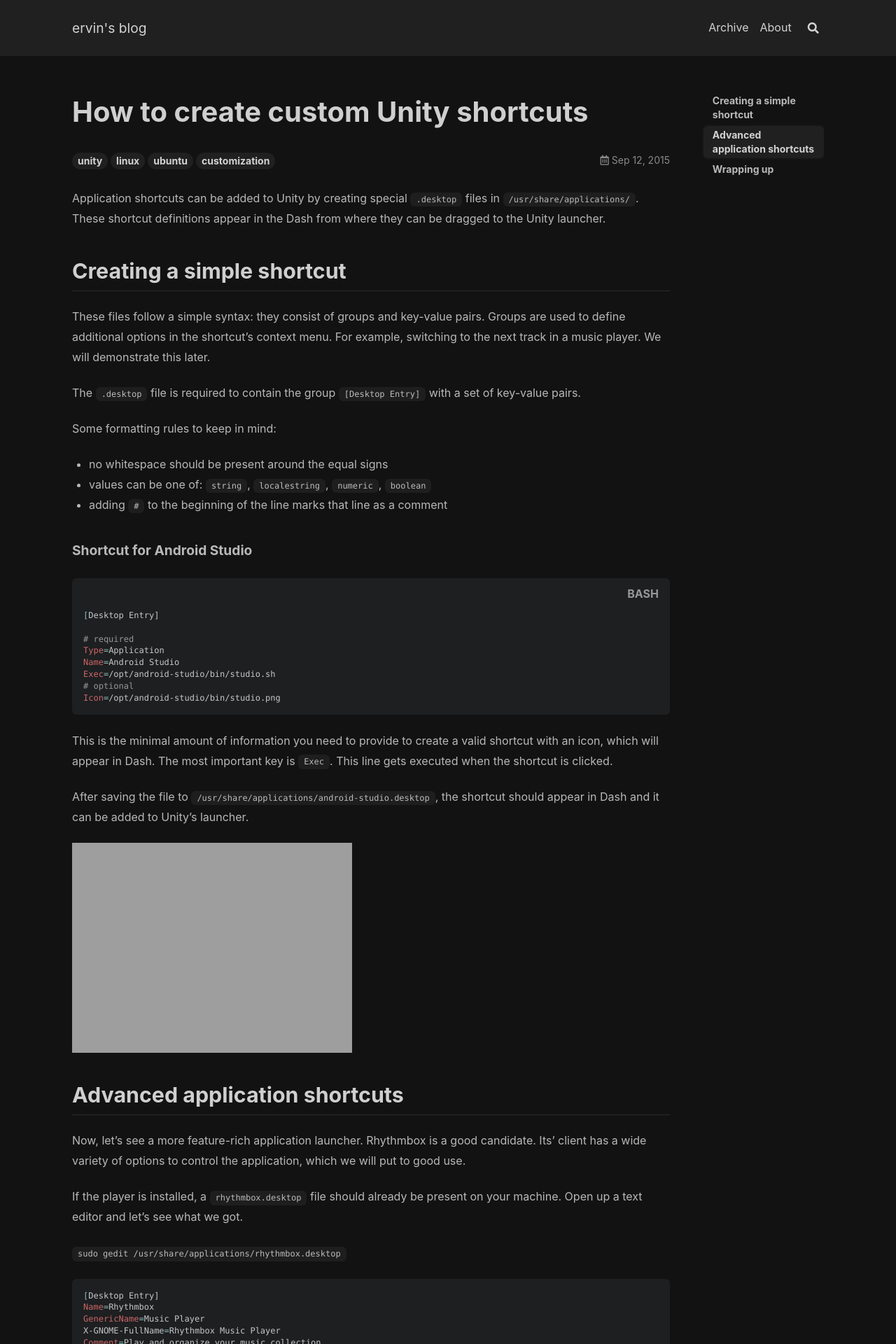
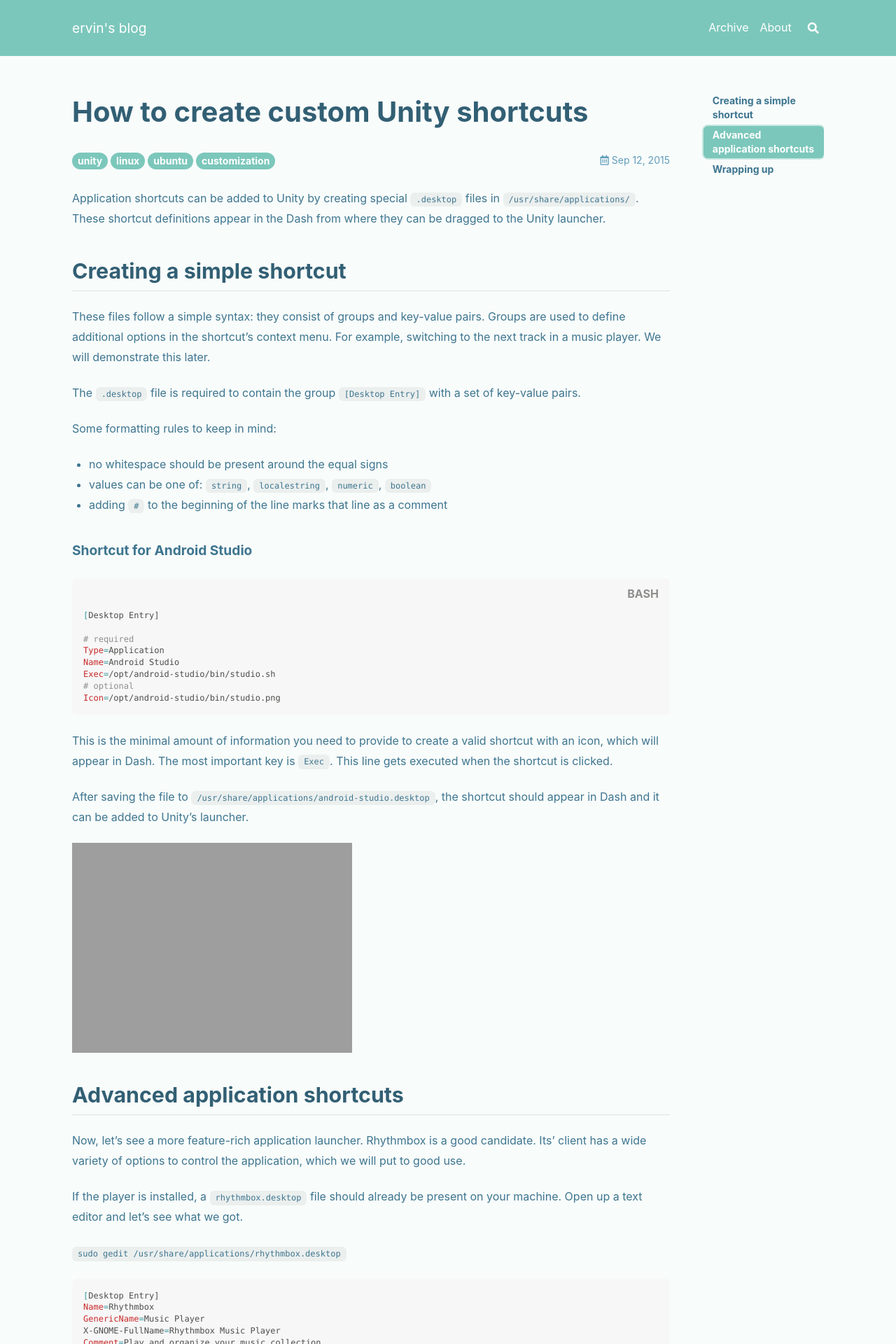
Before and after one commit to ervinb/ervinb.github.io, a Jekyll site: the page built from _posts/2015-09-12-custom-unity-shortcuts.md, in a window 1280 px wide. Shown: the top 1920 px of the page at 70% size. Built offline with Jekyll 4.4.1, drawn with Linux system fonts in a browser that asks for light colours; nearby versions of some CDN libraries; comment, search, counter and statistics services are not loaded.

Commit message:
Change theme

```diff
--- a/_config.yml
+++ b/_config.yml
@@ -16,7 +16,7 @@
 
 ## => Site Settings
 ##############################
-text_skin: dark # "default" (default), "dark", "forest", "ocean", "chocolate", "orange"
+text_skin: forest # "default" (default), "dark", "forest", "ocean", "chocolate", "orange"
 highlight_theme: default # "default" (default), "tomorrow", "tomorrow-night", "tomorrow-night-eighties", "tomorrow-night-blue", "tomorrow-night-bright"
 url     : https://ervinbarta.com
 baseurl : # does not include hostname
@@ -44,7 +44,7 @@ author:
   googleplus: # "user_id"   the last part of your profile url, e.g. https://plus.google.com/u/0/user_id
   weibo     : # "user_id"   the last part of your profile url, e.g. https://www.weibo.com/user_id/profile?...
   douban    : # "user_name" the last part of your profile url, e.g. https://www.douban.com/people/user_name/
-  linkedin  : # "user_name" the last part of your profile url, e.g. https://www.linkedin.com/in/user_name/
+  linkedin  : "ervinbarta"
   github    : ervinb
   npm       : # "user_name" the last part of your profile url, e.g. https://www.npmjs.com/~user_name
   telegram  : # "user_name" the last part of your profile url, e.g. https://t.me/user_name
```
